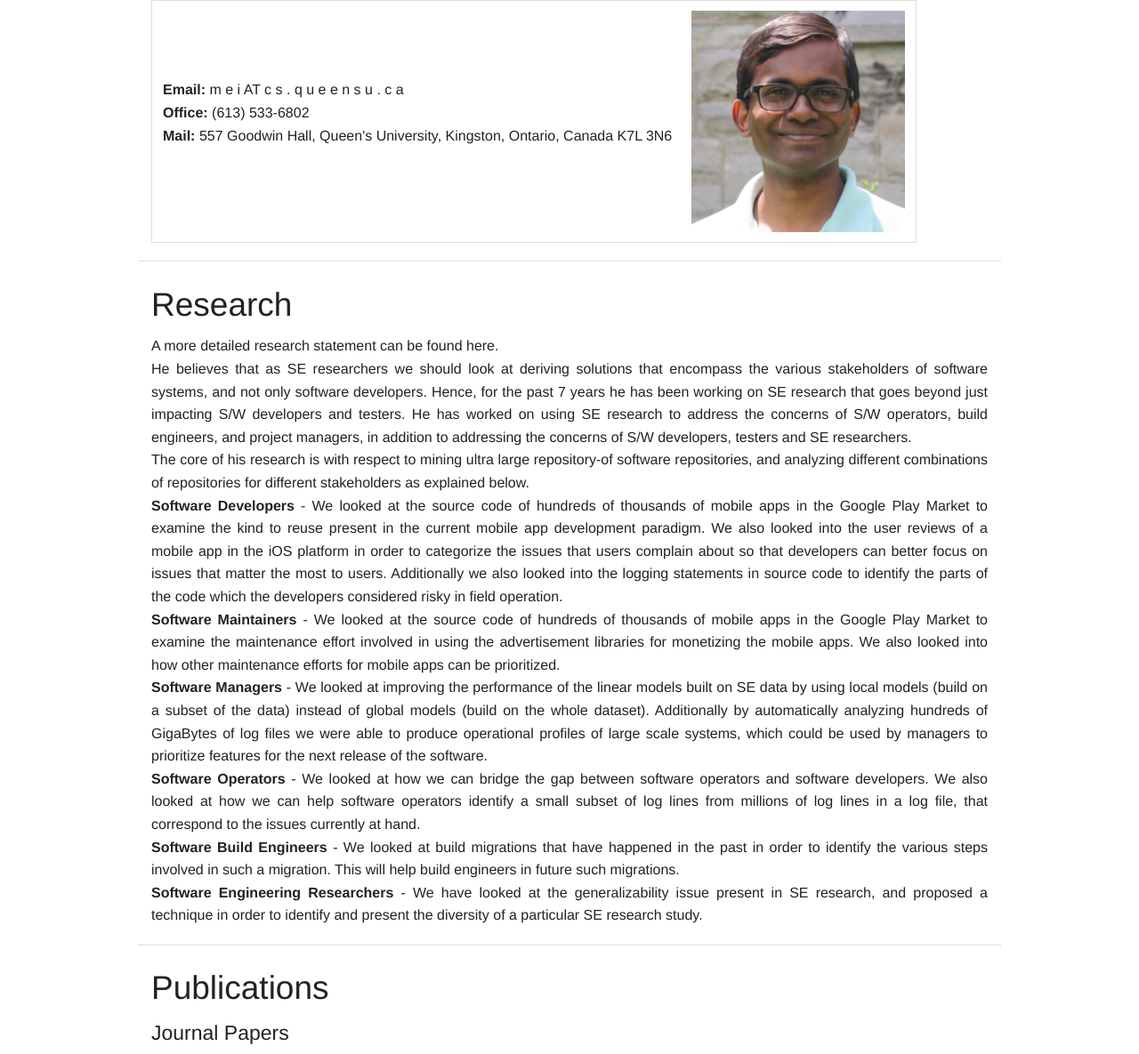
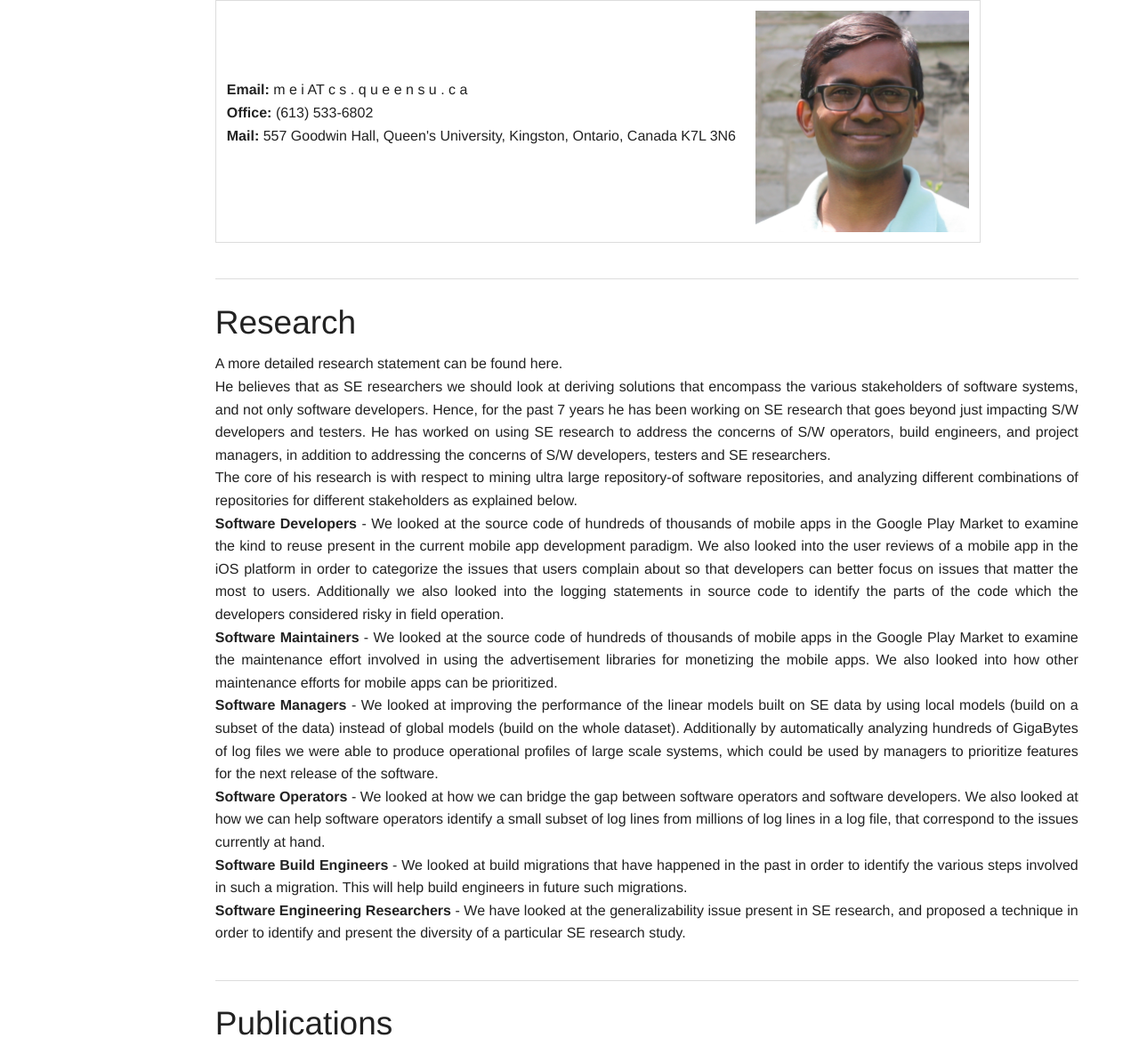
Before and after one commit to meido/meido.github.io, a Jekyll site: the page built from index.html, in a window 1280 px wide. Shown: the part 100-1285 px from the top of the page at 89% size. Built offline with Jekyll 4.4.1, drawn with Linux system fonts in a browser that asks for light colours; Markdown is read by kramdown in place of the engine named in the settings; grey boxes are pictures that could not be loaded.

Commit message:
trying to fix margin issues

```diff
--- a/index.html
+++ b/index.html
@@ -3,7 +3,7 @@ layout: index
 title: Mei Nagappan
 ---
 
-<div class="">
+<div class="row">
 	<div class="large-12 columns">
 		<table>
 			<tr>
@@ -24,7 +24,7 @@ title: Mei Nagappan
 
 <hr />
 
-<div class="">
+<div class="row">
 	<div class="large-12 columns">
 		<h2 id="research">Research</h2>
 		<p class="textblock">A more detailed research statement can be found here.
@@ -50,7 +50,7 @@ title: Mei Nagappan
 
 <hr />
 
-<div class="" >
+<div class="row" >
 	<div class="large-12 columns">
 		<h2 id="publications">Publications</h2>
 		<h4>Journal Papers</h4>
@@ -92,7 +92,7 @@ title: Mei Nagappan
 
 <hr />
 
-<div class="">
+<div class="row">
 	<div class="large-12 columns">
 		<h2 id="teaching">Teaching</h2>
 		<h4>Courses</h4>
@@ -109,7 +109,7 @@ title: Mei Nagappan
 </div>
 
 <hr />
-<div class="">
+<div class="row">
 	<div class="large-12 columns">
 		<h2 id="students">Students</h2>
 	</div>
@@ -117,7 +117,7 @@ title: Mei Nagappan
 
 <hr/>
 
-<div class="">
+<div class="row">
 	<div class="large-12 columns">
 		<h2 id="service">Community Service</h2>
 		<ul class="posts">
@@ -132,7 +132,7 @@ title: Mei Nagappan
 
 <hr />
 
-<div class="">
+<div class="row">
 	<div class="large-12 columns">
 		<h2 id="personal">Personal</h2>
 		<p class="textblock">
```
Also changed, not shown: css/foundation.css.
